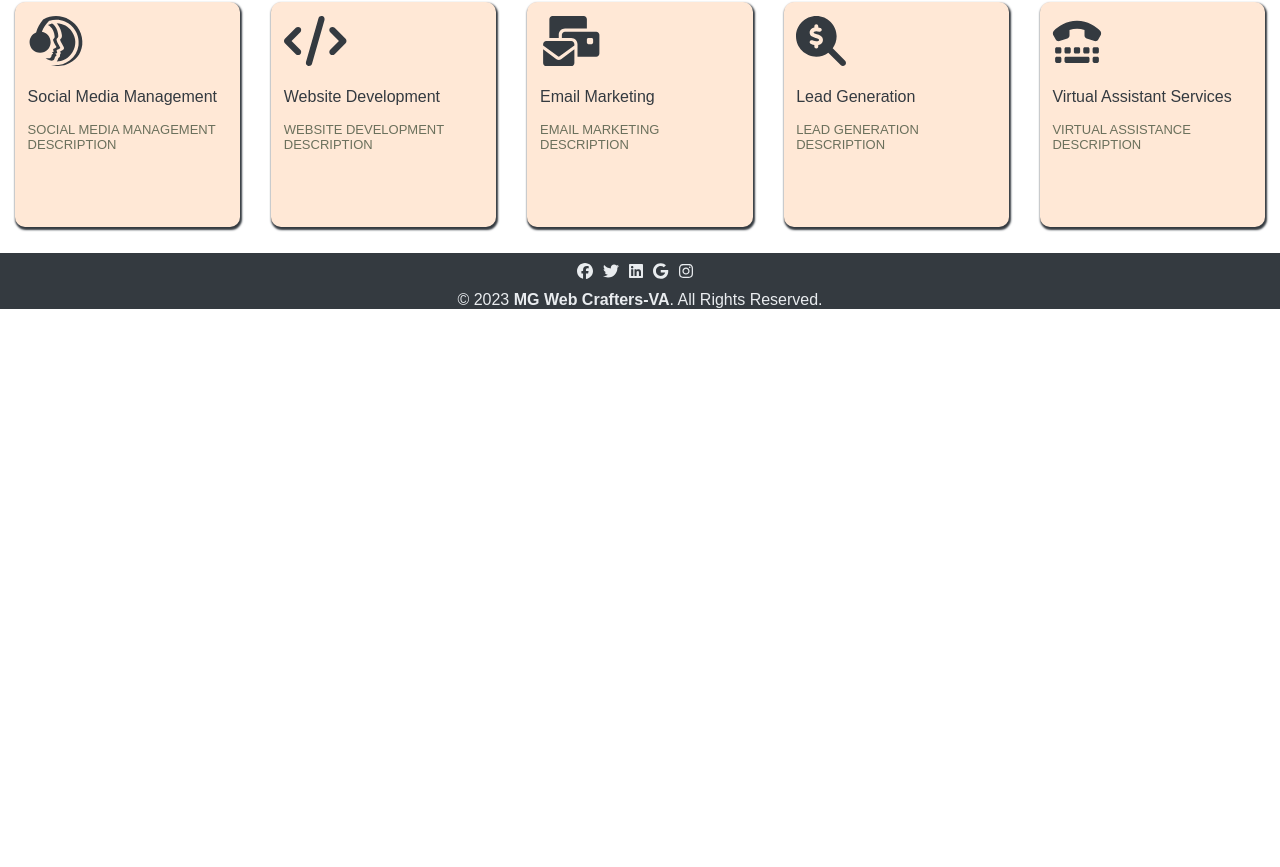
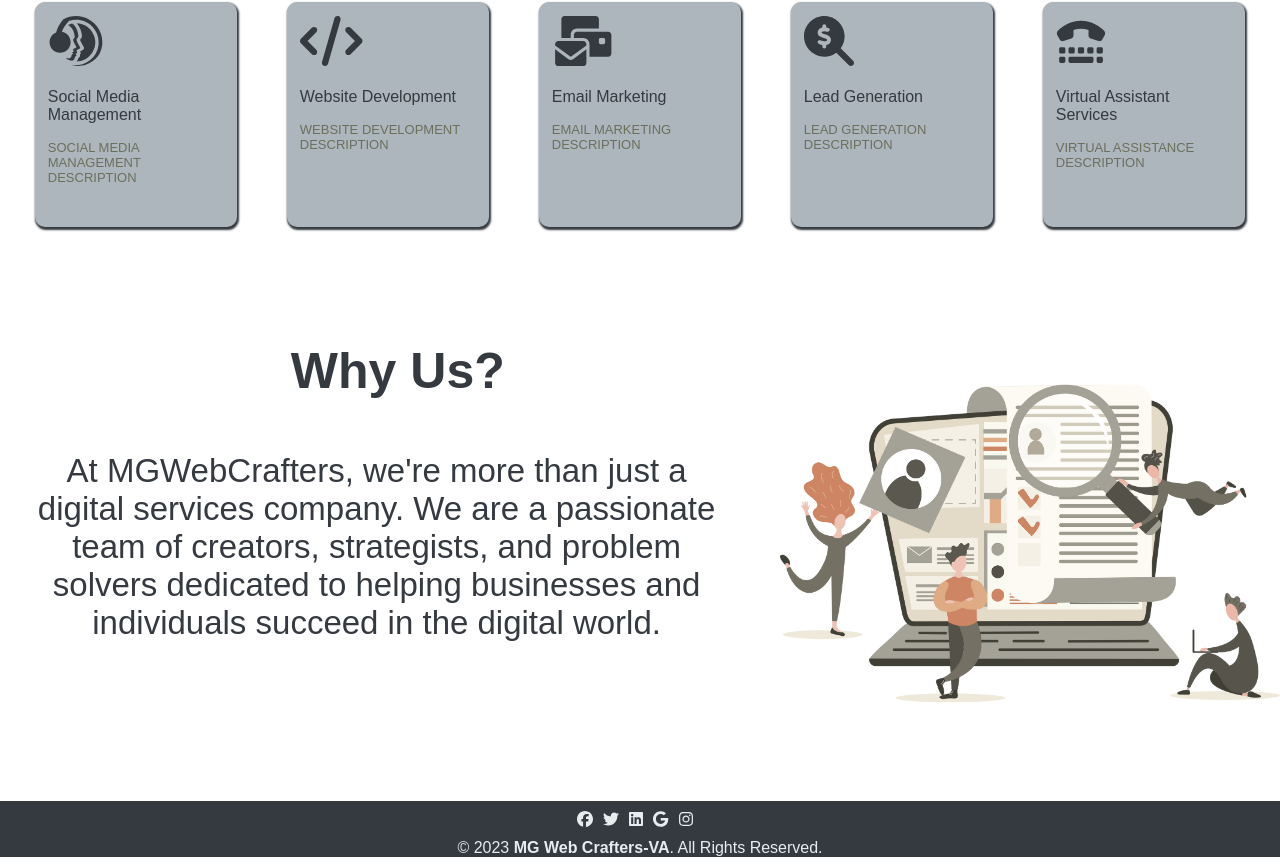
Before and after one commit to mikorecare/mg-web-crafters-landing-page, a React (Vite) app: page / in a window 1280 px wide. Shown: the part 948-1815 px from the top of the page. Before the commit the page ends 1267 px from the top, so only its background shows below. Built offline with nearby package versions, Linux system fonts and the light colour scheme; a web font is replaced by a local one.

Commit message:
FEAT: Added Why Us component

```diff
--- a/src/components/home-content/home-content.tsx
+++ b/src/components/home-content/home-content.tsx
@@ -6,10 +6,27 @@ import { faCode } from '@fortawesome/free-solid-svg-icons';
 import { faMailBulk } from '@fortawesome/free-solid-svg-icons/faMailBulk';
 import { faSearchDollar } from '@fortawesome/free-solid-svg-icons/faSearchDollar';
 import { faTty } from '@fortawesome/free-solid-svg-icons/faTty';
-// import MainPic from '../../assets/home-content-pic.png'
+import AnimatedPic from '../../assets/Animated-logo.png'
+
+const OurBrand = () => {
+    let content ="MGWebCrafters was founded by a group of forward-thinkers who recognized the transformative power of the internet. We've seen the web evolve from a simple communication tool to a dynamic marketplace, and we've been a part of this evolution every step of the way. Our journey is marked by continuous learning, adaptability, and an unwavering commitment to innovation."
+
+    return(
+        <section className='our-brand'>
+            <img src={HomePic} className="background-pic"/>
+            <div className='background-gradient-overlay'></div>
+            <div className="tagline">
+            <h2>Empowering Your Digital Presence with Virtual Assistance | <strong className='emphasis'>MG Web Crafters</strong></h2>
+            <h5><q><i>{content}</i></q></h5>
+            </div>
+
+        </section>
+    )
+
+}
 
 const OurServices = () =>{
-    const servicesIcon = (option: any) =>{
+    let servicesIcon = (option: any) =>{
         switch (option) {
             case 'Social Media Management':
               return <FontAwesomeIcon icon={faTeamspeak}/>;
@@ -25,7 +42,7 @@ const OurServices = () =>{
               return <></>;
           }
     }
-    const services = [
+    let services = [
         {name:"Social Media Management",description:"SOCIAL MEDIA MANAGEMENT DESCRIPTION"},
         {name:"Website Development",description:"WEBSITE DEVELOPMENT DESCRIPTION"},
         {name:"Email Marketing",description:"EMAIL MARKETING DESCRIPTION"},
@@ -52,21 +69,22 @@ const OurServices = () =>{
 
 }
 
-const OurBrand = () => {
-    const content ="MGWebCrafters was founded by a group of forward-thinkers who recognized the transformative power of the internet. We've seen the web evolve from a simple communication tool to a dynamic marketplace, and we've been a part of this evolution every step of the way. Our journey is marked by continuous learning, adaptability, and an unwavering commitment to innovation."
+const WhyUs = () =>{
+    let whyUs = "At MGWebCrafters, we're more than just a digital services company. We are a passionate team of creators, strategists, and problem solvers dedicated to helping businesses and individuals succeed in the digital world."
+    return(
+        <section className='why-us'>
+            <div className='why-us-content'>
+                <div>
+                    <h1 className='why-us-title'>Why Us?</h1>
+                    <p className='why-us-text'>{whyUs}</p>
+                </div>
 
-    return(
-        <section className='our-brand'>
-            <img src={HomePic} className="background-pic"/>
-            <div className='background-gradient-overlay'></div>
-            <div className="tagline">
-            <h2>Empowering Your Digital Presence with Virtual Assistance | <strong className='emphasis'>MG Web Crafters</strong></h2>
-            <h5><q><i>{content}</i></q></h5>
+
+                <img src={AnimatedPic}/>
             </div>
 
         </section>
     )
-
 }
 
 const HomeContent = () => {
@@ -74,6 +92,7 @@ const HomeContent = () => {
         <div className="home-content">
             <OurBrand/>
             <OurServices/>
+            <WhyUs/>
         </div>
     )
 }
--- a/src/styles/home-content.css
+++ b/src/styles/home-content.css
@@ -95,6 +95,8 @@
     z-index: 1;
 } */
 
+
+/* SERVICES ============================ */
 .our-services{
     z-index: 3;
     color: var(--brand-color-darkgrey);
@@ -116,11 +118,11 @@
 
 .our-services li{
     cursor: pointer;
-    background-color: var(--brand-color-2);
+    background-color: var(--brand-color-darkerwhite);
     display: inline-block;
     list-style: none;
-    margin-right: 5px;
-    margin-left:5px;
+    margin-right: 2%;
+    margin-left:2%;
     padding: 1%;;
     border-radius: 10px;
     box-shadow: 1px 2px 2px 1px;
@@ -129,7 +131,7 @@
 }
 
 .our-services li:hover{
-    background-color: var(--brand-color-4);
+    background-color: var(--brand-color-2);
     box-shadow: 5px 6px 6px 2px;
     margin-top:-10px;
 }
@@ -146,3 +148,32 @@
     font-size: small;
     color: var(--brand-color-6)
 }
+
+/* WHY US ======================================== */
+
+.why-us{
+    z-index: 3;
+    color: var(--brand-color-darkgrey);
+    margin-top:5%;
+}
+
+.why-us .why-us-title{
+    font-size:50px;
+    text-align: center;
+    margin-left:2%;
+    margin-bottom:none;
+}
+.why-us-content{
+    display: flex;
+    justify-content: space-evenly;
+}
+.why-us-text{
+    width:90%;
+    font-size: 33px;
+    margin:2%;
+    text-align: center;
+    padding:10px;
+    /* margin: none;
+    flex-direction: row; */
+    display: flex;
+}
```
Also changed, not shown: src/assets/Animated-logo.png (added).
